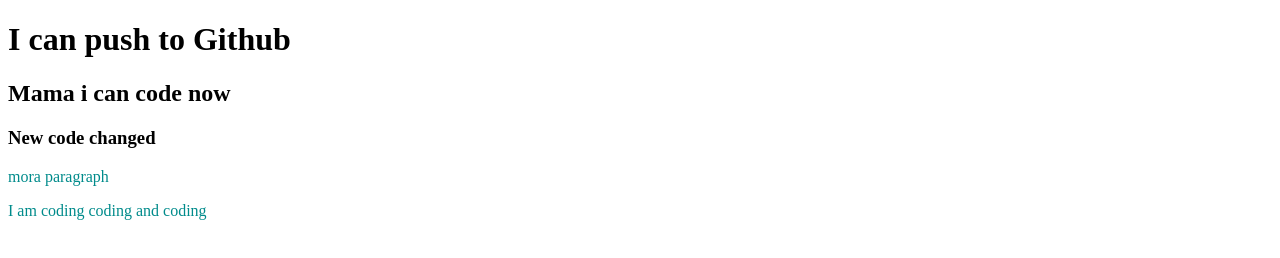
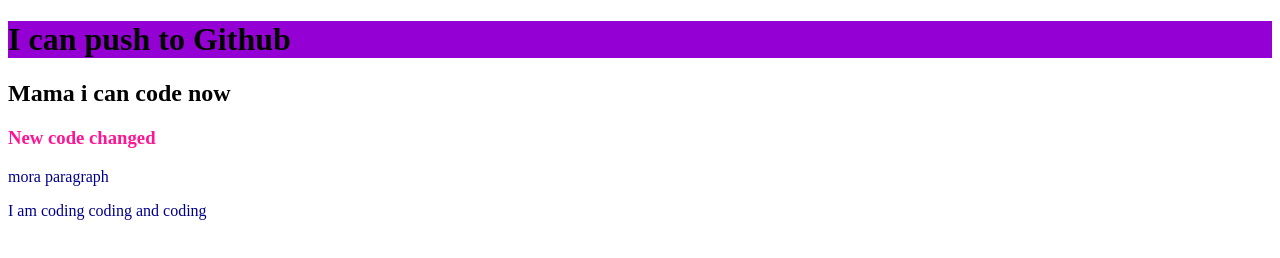
Before and after one commit to aktharuzzaman34/my-second-repo, a plain HTML site: page index.html in a window 1280 px wide. Drawn offline with Linux system fonts and the light colour scheme.

```diff
--- a/style.css
+++ b/style.css
@@ -1,3 +1,9 @@
 p{
-    color: darkcyan;
+    color: darkblue;
 }
+h1{
+    background-color: darkviolet;
+}
+h3{
+    color: deeppink;
+}
```
